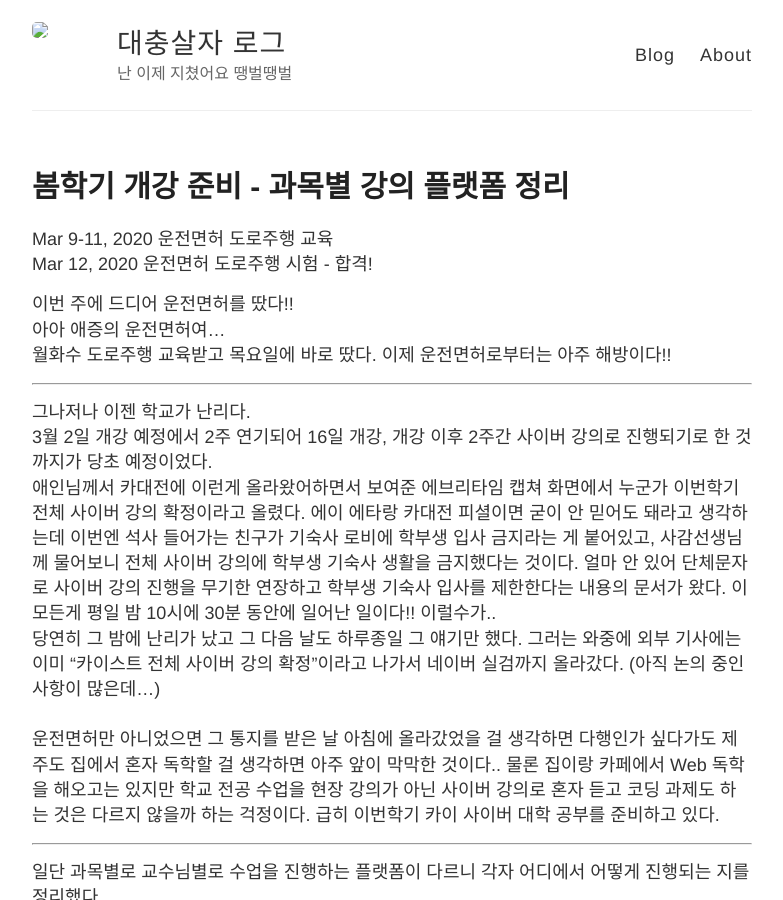
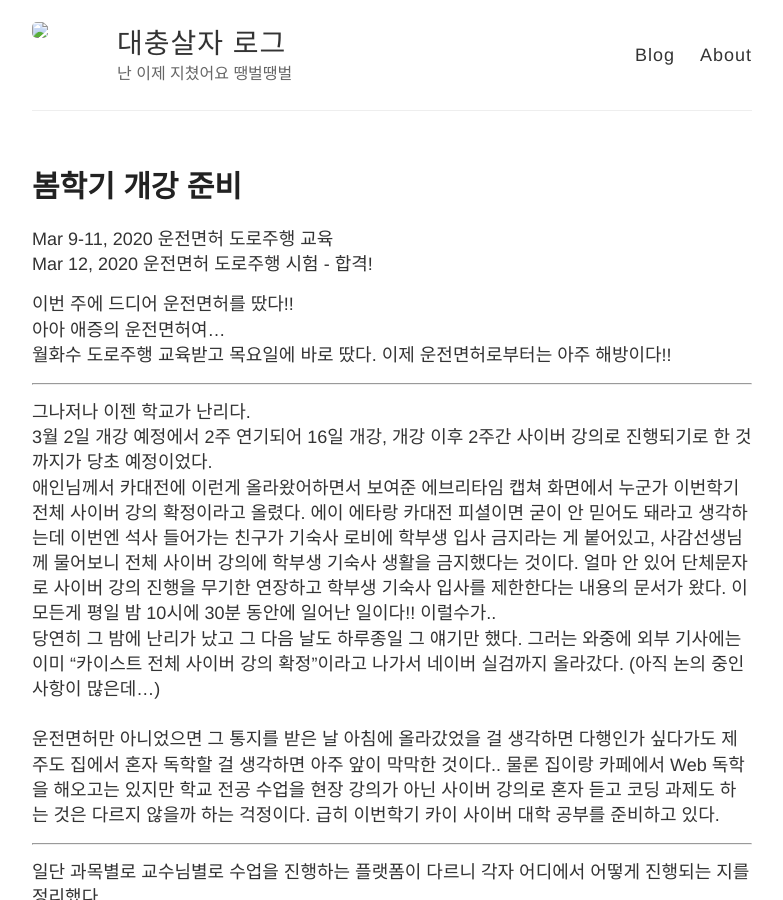
Before and after one commit to eunzihong/eunzihong.github.io, a Jekyll site: the page built from _posts/2020-03-13-2020-봄학기-준비.md, in a window 1280 px wide and 900 px high. Shown: the whole window, without its empty margins (248-1031 px from the left). Built offline with Jekyll 4.4.1, drawn with Linux system fonts in a browser that asks for light colours; comment, search, counter and statistics services are not loaded.

Commit message:
봄학기 개강 준비 포스트

```diff
--- a/_posts/2020-03-13-2020-봄학기-준비.md
+++ b/_posts/2020-03-13-2020-봄학기-준비.md
@@ -1,6 +1,6 @@
 ---
 layout: post
-title: 봄학기 개강 준비 - 과목별 강의 플랫폼 정리
+title: 봄학기 개강 준비
 ---
 
 Mar 9-11, 2020      운전면허 도로주행 교육
```
